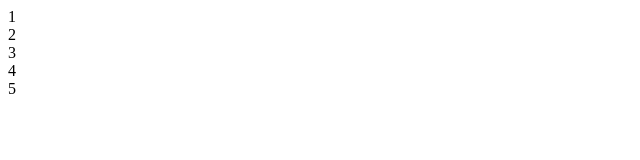
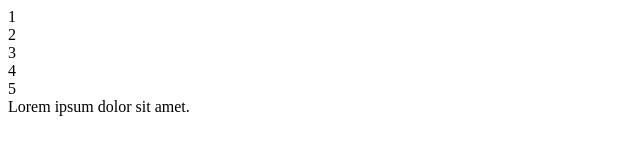
Before and after one commit to Matsveyenka1994/Lesson_05, a plain HTML site: page Index.html in a window 1280 px wide. Shown: the whole page, without its empty margins (0-640 px from the left). Drawn offline with Linux system fonts and the light colour scheme.

Commit message:
add section

```diff
--- a/Index.html
+++ b/Index.html
@@ -11,6 +11,8 @@
 <div>3</div>
 <div>4</div>
 <div>5</div>
+   <section>Lorem ipsum dolor sit amet.
 
+   </section>
 </body>
 </html>
```
